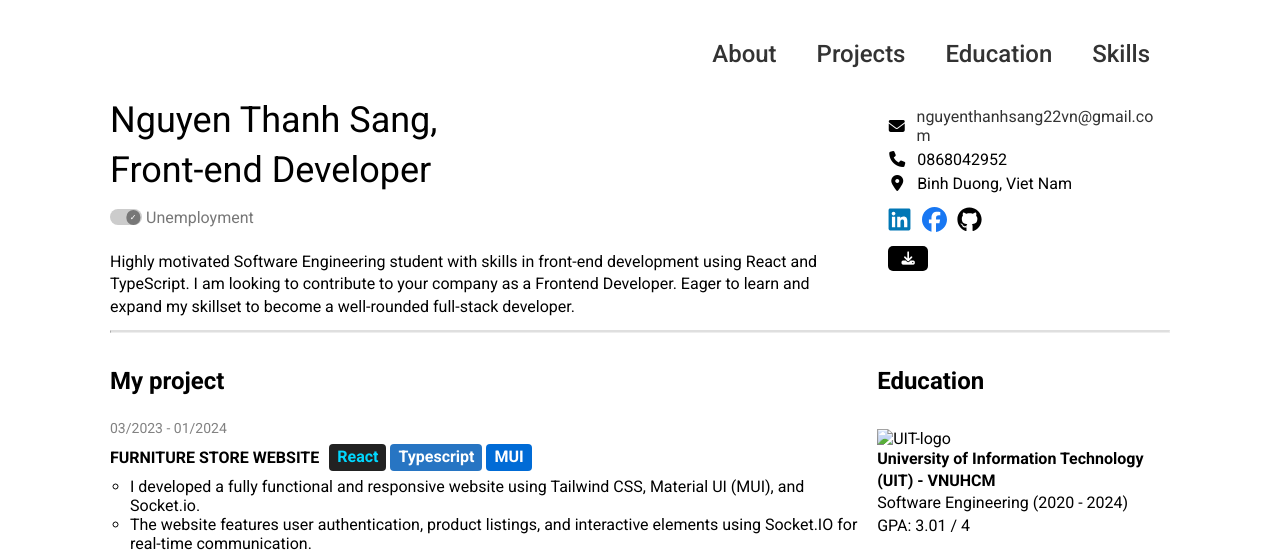
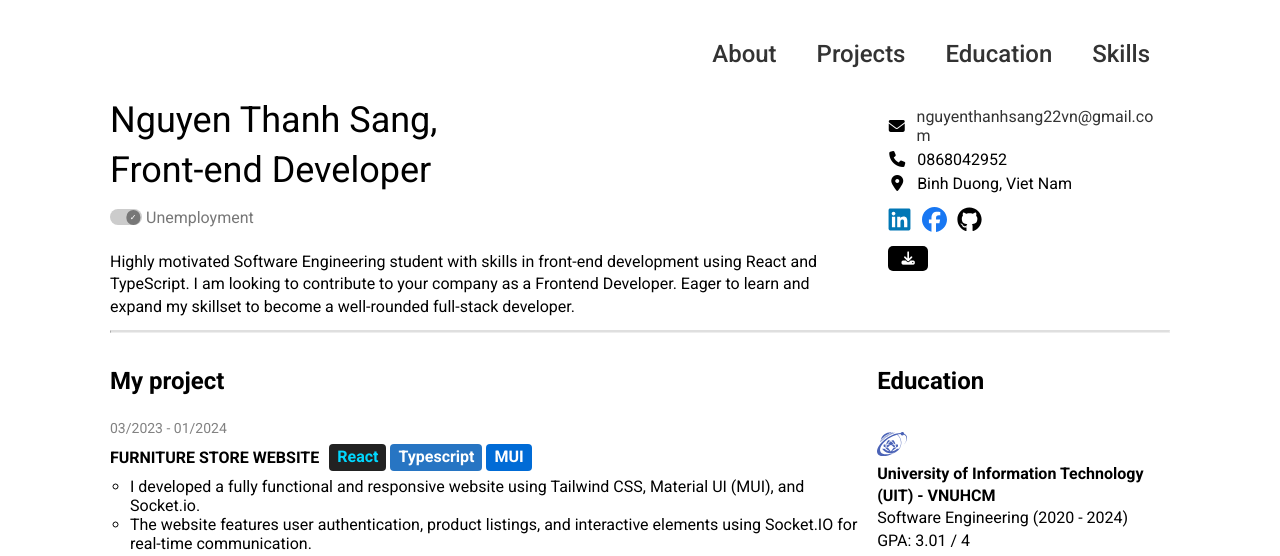
Before and after one commit to sang1833/CV, a plain HTML site: page index.html in a window 1280 px wide. Shown: the top 556 px of the page. Drawn offline with Linux system fonts and the light colour scheme; the site is published under a folder, as on GitHub Pages, so addresses that start at the root find nothing.

Commit message:
Fix image source path in index.html

```diff
--- a/index.html
+++ b/index.html
@@ -297,7 +297,7 @@
           <li>
             <div>
               <img
-                src="/assets/UIT-logo.svg"
+                src="assets/UIT-logo.svg"
                 alt="UIT-logo"
                 style="height: 30px; width: 30px"
               />
```
